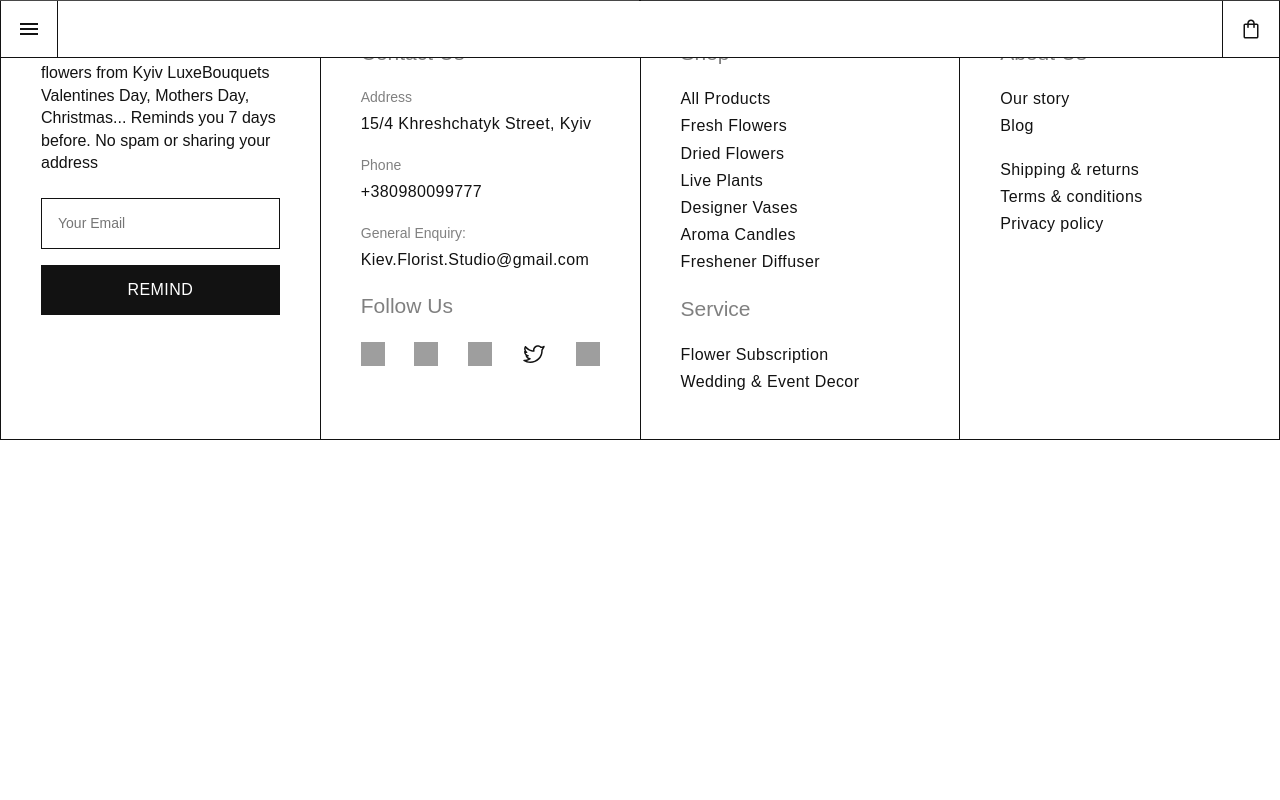
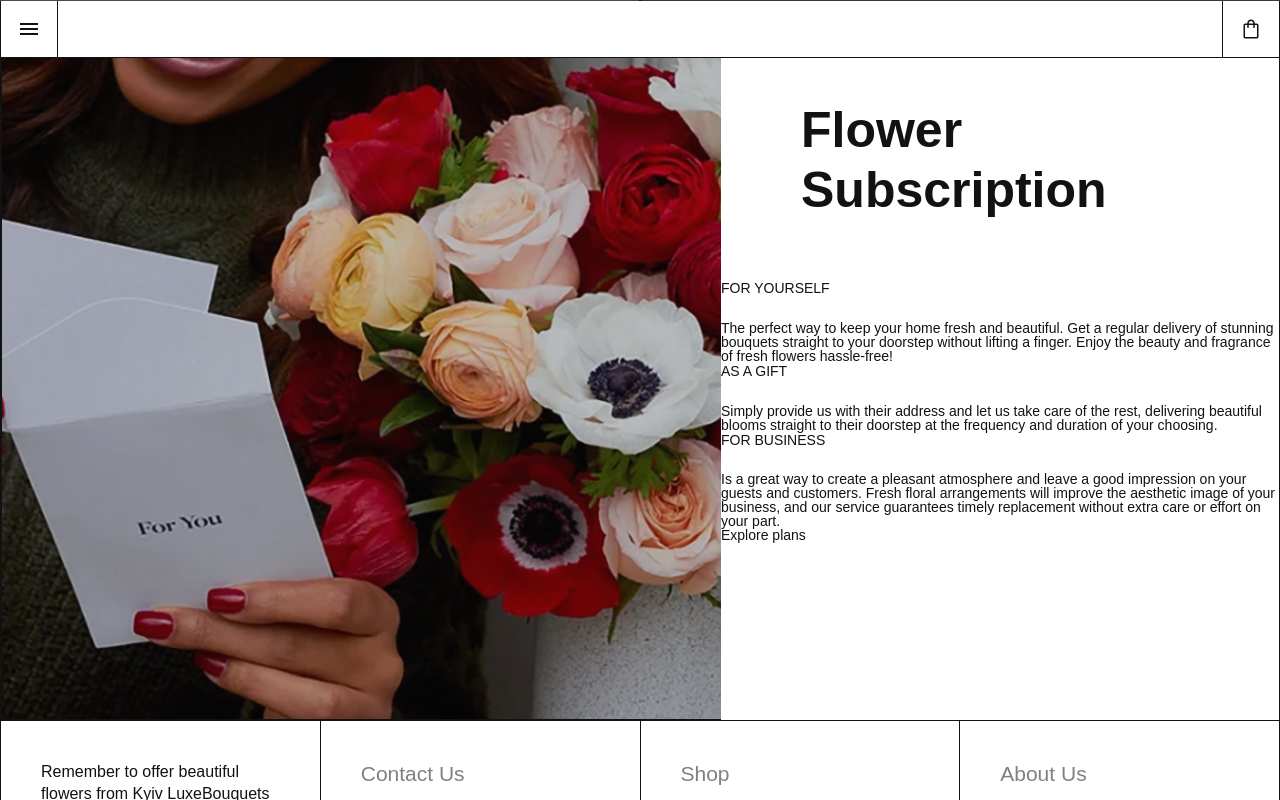
Before and after one commit to huhhell/flowerWeb, a React (Vite) app: page /subscription in a window 1280 px wide. Shown: the top 800 px of the page. Built offline with nearby package versions, Linux system fonts and the light colour scheme; grey boxes are pictures that could not be loaded.

Commit message:
connect link to subscription page

```diff
--- a/src/assets/components/SubscriptionAbout/SubscriptionAbout.tsx
+++ b/src/assets/components/SubscriptionAbout/SubscriptionAbout.tsx
@@ -1,6 +1,8 @@
 import mainImg from './images/image.jpeg'
 
 export default function SubscriptionAbout() {
+
+    // TODO change classes
 
     return <div className="about">
         <img src={mainImg} alt="gorl with postcard holding red flowers" className="about__img"/>
--- a/src/assets/pages/Routes.tsx
+++ b/src/assets/pages/Routes.tsx
@@ -2,6 +2,7 @@ import {Route, Routes} from "react-router-dom";
 import Main from "./Main.tsx";
 import ProductsPage from "./ProductsPage.tsx";
 import {IProduct} from "../data/products.ts";
+import Subscription from "./Subscription.tsx";
 
 
 interface IProps {
@@ -13,5 +14,6 @@ export default ({products, addProduct}: IProps) => {
     return <Routes>
         <Route path='/' element={<Main/>}/>
         <Route path='/products' element={<ProductsPage products={products} addProduct={addProduct}/>} />
+        <Route path='/subscription' element={<Subscription />} />
     </Routes>
 }
```
Also changed, not shown: src/assets/components/SubscriptionAbout/images/image.jpeg (added).
